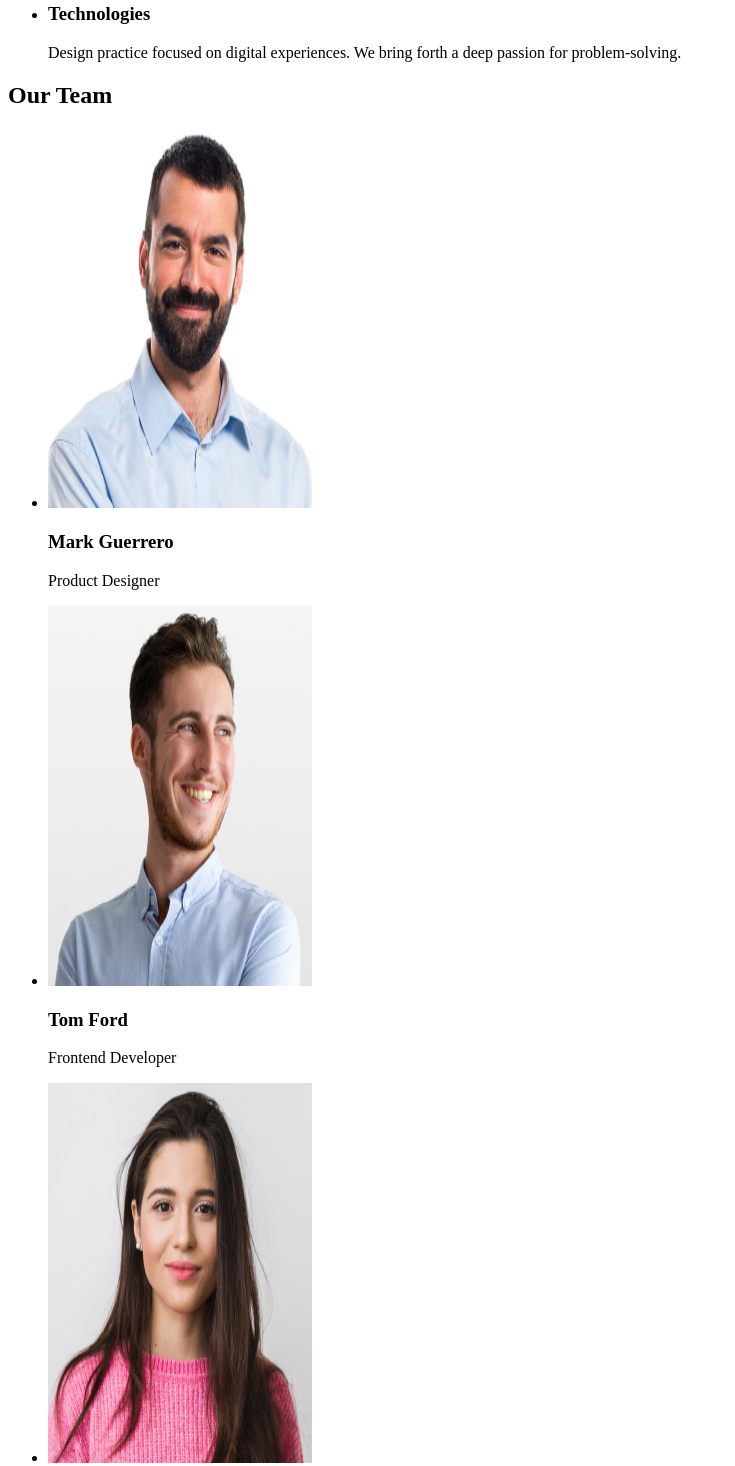
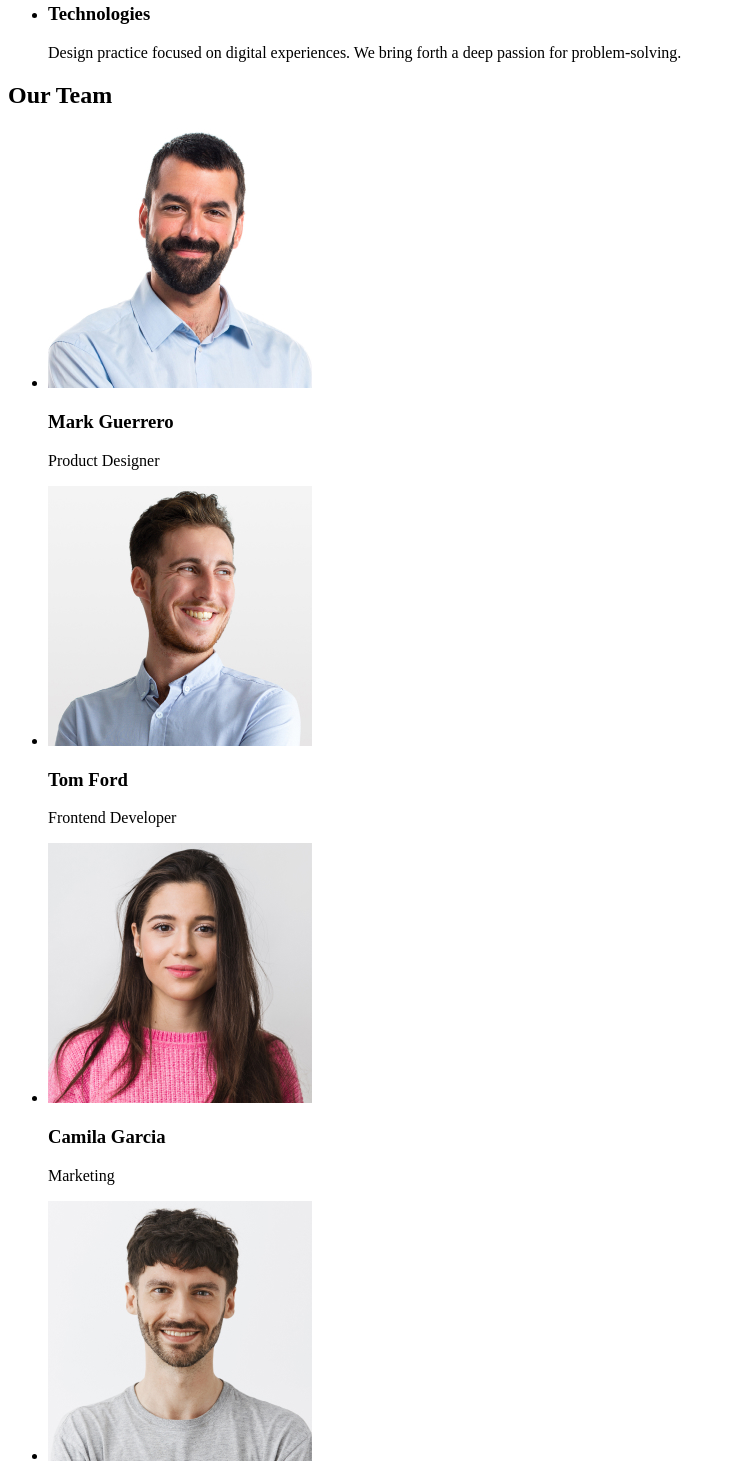
Before and after one commit to AntoninaMed/goit-markup-hw-01, a plain HTML site: page index.html in a window 1280 px wide. Shown: the part 532-1998 px from the top of the page, without its empty margins (0-735 px from the left). Drawn offline with Linux system fonts and the light colour scheme.

Commit message:
Update index.html

```diff
--- a/index.html
+++ b/index.html
@@ -65,22 +65,22 @@
 
             <ul>
                 <li>
-                    <img src="./images/img.jpg" alt="Mark Guerrero" width="264" height="380">
+                    <img src="./images/img.jpg" alt="Mark Guerrero" width="264" height="260">
                     <h3>Mark Guerrero</h3>
                     <p>Product Designer</p>
                 </li>
                 <li>
-                    <img src="./images/img1.jpg" alt="Tom Ford" width="264" height="380">
+                    <img src="./images/img1.jpg" alt="Tom Ford" width="264" height="260">
                     <h3>Tom Ford</h3>
                     <p>Frontend Developer</p>
                 </li>
                 <li>
-                    <img src="./images/img2.jpg" alt="Camila Garcia" width="264" height="380">
+                    <img src="./images/img2.jpg" alt="Camila Garcia" width="264" height="260">
                     <h3>Camila Garcia</h3>
                     <p>Marketing</p>
                 </li>
                 <li>
-                    <img src="./images/img3.jpg" alt="Daniel Wilson" width="264" height="380">
+                    <img src="./images/img3.jpg" alt="Daniel Wilson" width="264" height="260">
                     <h3>Daniel Wilson</h3>
                     <p>UI Designer</p>
                 </li>
```
